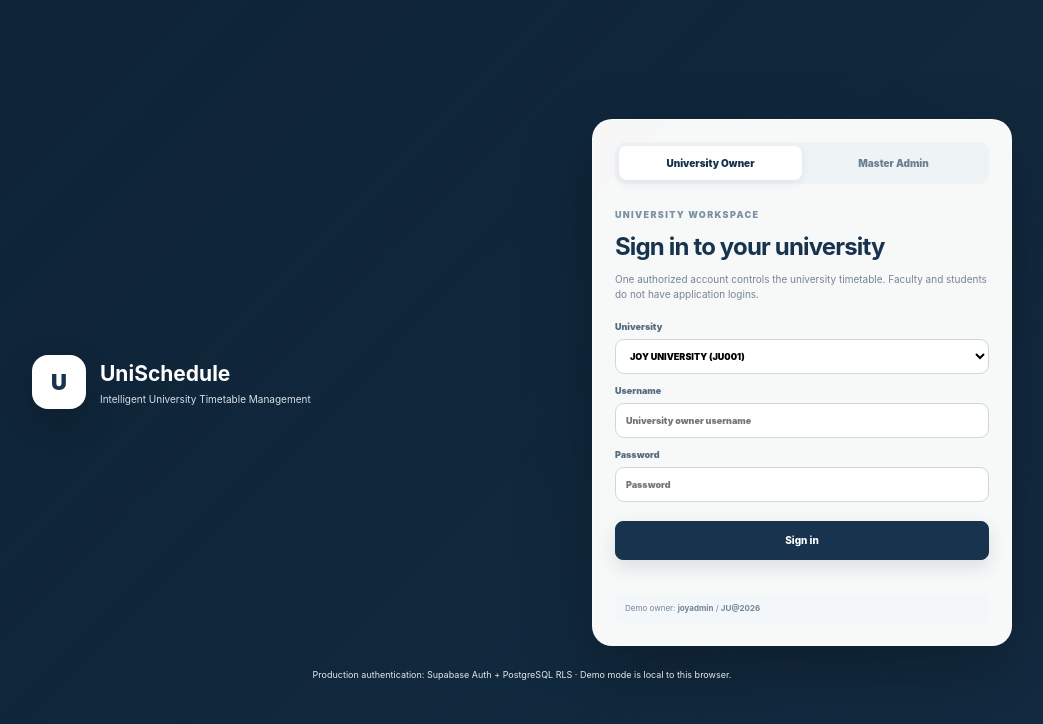
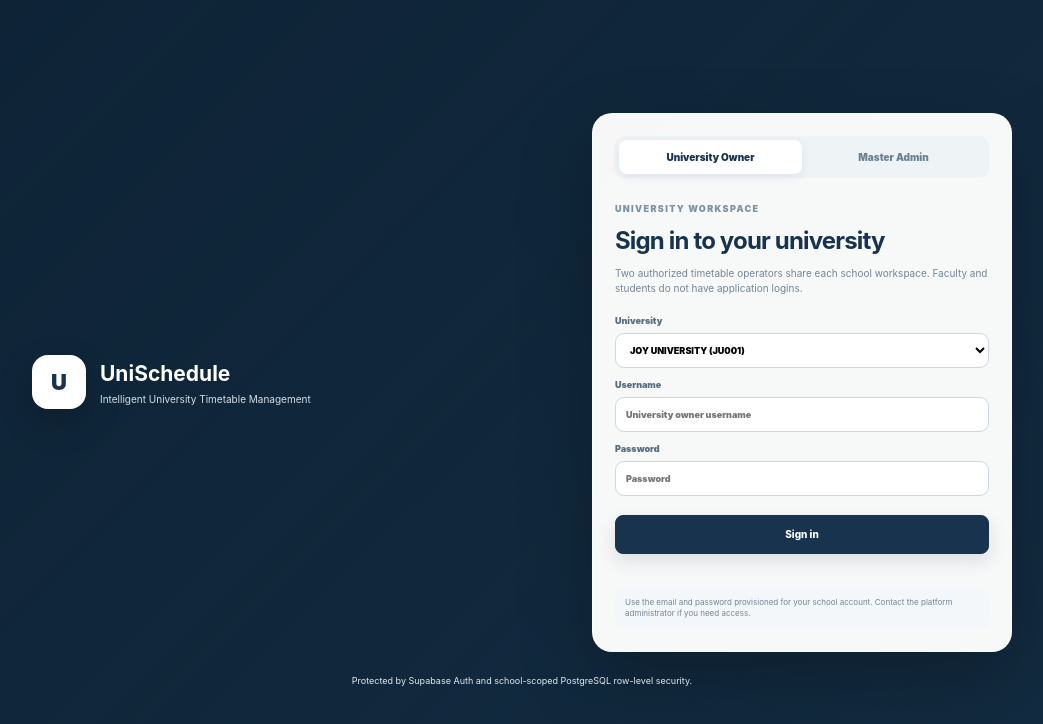
Before and after one commit to asakiran2307/Time-table-management, a website: page index.html in a window 1280 px wide. Shown: the whole page, without its empty margins (118-1161 px from the left). Drawn offline with nearby package versions, Linux system fonts and the light colour scheme; a script that the page names is missing.

Commit message:
Remove exposed demo credentials and load Supabase Auth

```diff
--- a/index.html
+++ b/index.html
@@ -21,13 +21,13 @@
     <div class="login-card">
       <div class="login-tabs"><button class="login-tab active" data-login-role="university">University Owner</button><button class="login-tab" data-login-role="master">Master Admin</button></div>
       <div id="universityLogin" class="login-form">
-        <span class="eyebrow">UNIVERSITY WORKSPACE</span><h1>Sign in to your university</h1><p>One authorized account controls the university timetable. Faculty and students do not have application logins.</p>
+        <span class="eyebrow">UNIVERSITY WORKSPACE</span><h1>Sign in to your university</h1><p>Two authorized timetable operators share each school workspace. Faculty and students do not have application logins.</p>
         <label>University<select id="loginUniversity"><option value="JU001">JOY UNIVERSITY (JU001)</option></select></label>
         <label>Username<input id="loginUsername" autocomplete="username" placeholder="University owner username"></label>
         <label>Password<input id="loginPassword" type="password" autocomplete="current-password" placeholder="Password"></label>
         <button class="btn primary login-submit" id="universityLoginBtn">Sign in</button>
         <div id="loginError" class="login-error"></div>
-        <div class="demo-note">Demo owner: <b>joyadmin</b> / <b>JU@2026</b></div>
+        <div class="demo-note">Use the email and password provisioned for your school account. Contact the platform administrator if you need access.</div>
       </div>
       <div id="masterLogin" class="login-form hidden">
         <span class="eyebrow">PLATFORM CONTROL</span><h1>Master Admin</h1><p>Manage universities, create the single owner account for each institution, and suspend or activate access.</p>
@@ -35,10 +35,10 @@
         <label>Password<input id="masterPassword" type="password" autocomplete="current-password" placeholder="Master password"></label>
         <button class="btn primary login-submit" id="masterLoginBtn">Enter platform</button>
         <div id="masterError" class="login-error"></div>
-        <div class="demo-note">Demo master: <b>masteradmin</b> / <b>Master@2026</b></div>
+        <div class="demo-note">Master Admin access must be provisioned securely.</div>
       </div>
     </div>
-    <div class="login-foot">Production authentication: Supabase Auth + PostgreSQL RLS · Demo mode is local to this browser.</div>
+    <div class="login-foot">Protected by Supabase Auth and school-scoped PostgreSQL row-level security.</div>
   </div>
 </div>
 <div id="masterConsole" class="master-console hidden">
@@ -205,6 +205,8 @@
 </main>
 </div>
 <div id="modal" class="modal"><div class="modal-box"><button class="modal-close" id="modalClose">×</button><h3 id="modalTitle"></h3><form id="modalForm"></form></div></div>
+<script src="https://cdn.jsdelivr.net/npm/@supabase/supabase-js@2"></script>
+<script src="auth.js"></script>
 <script src="app.js"></script>
 <script src="section-h.js"></script>
 </body>
```
